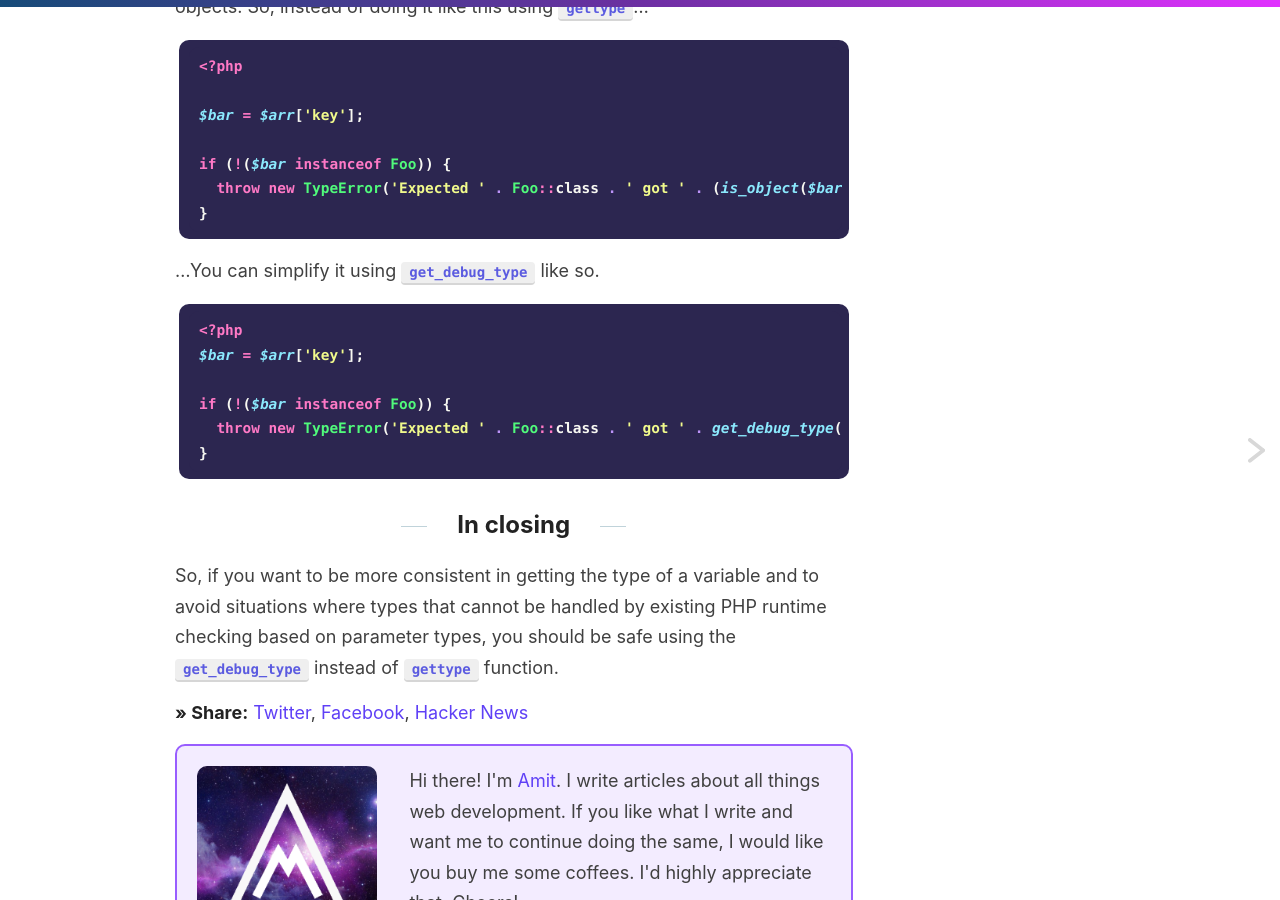
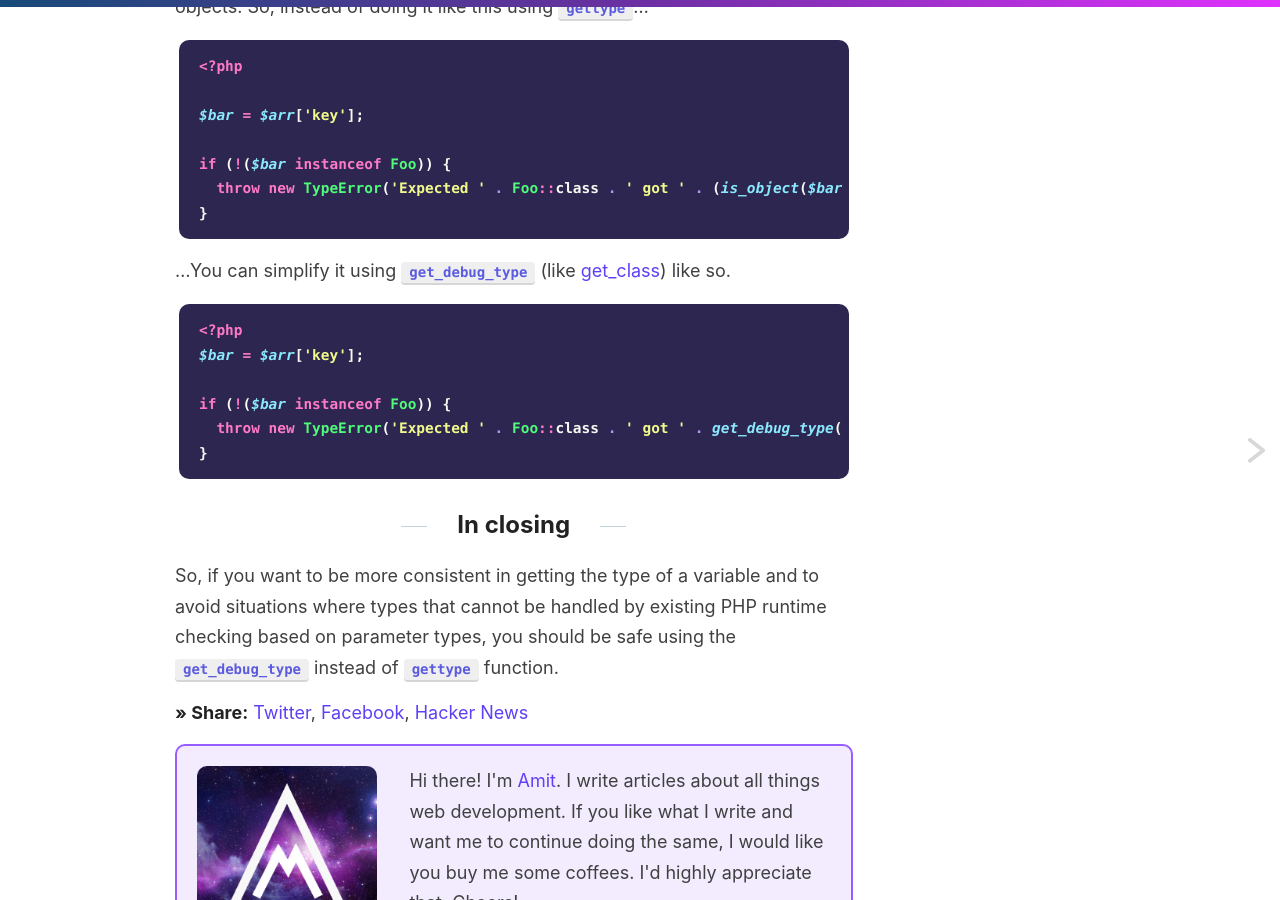
Before and after one commit to varunkumardev/amitmerchant1990.github.io, a Jekyll site: the page built from _posts/2021-01-03-get-type-of-varibale-using-get-debug-type-function-in-php8.md, in a window 1280 px wide and 900 px high, scrolled down 2119 px. Built offline with Jekyll 4.4.1, drawn with Linux system fonts in a browser that asks for light colours; comment, search, counter and statistics services are not loaded.

Commit message:
improve post.

````diff
--- a/_posts/2021-01-03-get-type-of-varibale-using-get-debug-type-function-in-php8.md
+++ b/_posts/2021-01-03-get-type-of-varibale-using-get-debug-type-function-in-php8.md
@@ -68,7 +68,7 @@ if (!($bar instanceof Foo)) {
 }
 ```
 
-...You can simplify it using `get_debug_type` like so.
+...You can simplify it using `get_debug_type` (like [get_class](https://www.php.net/manual/en/function.get-class.php)) like so.
 
 ```php
 <?php
````
